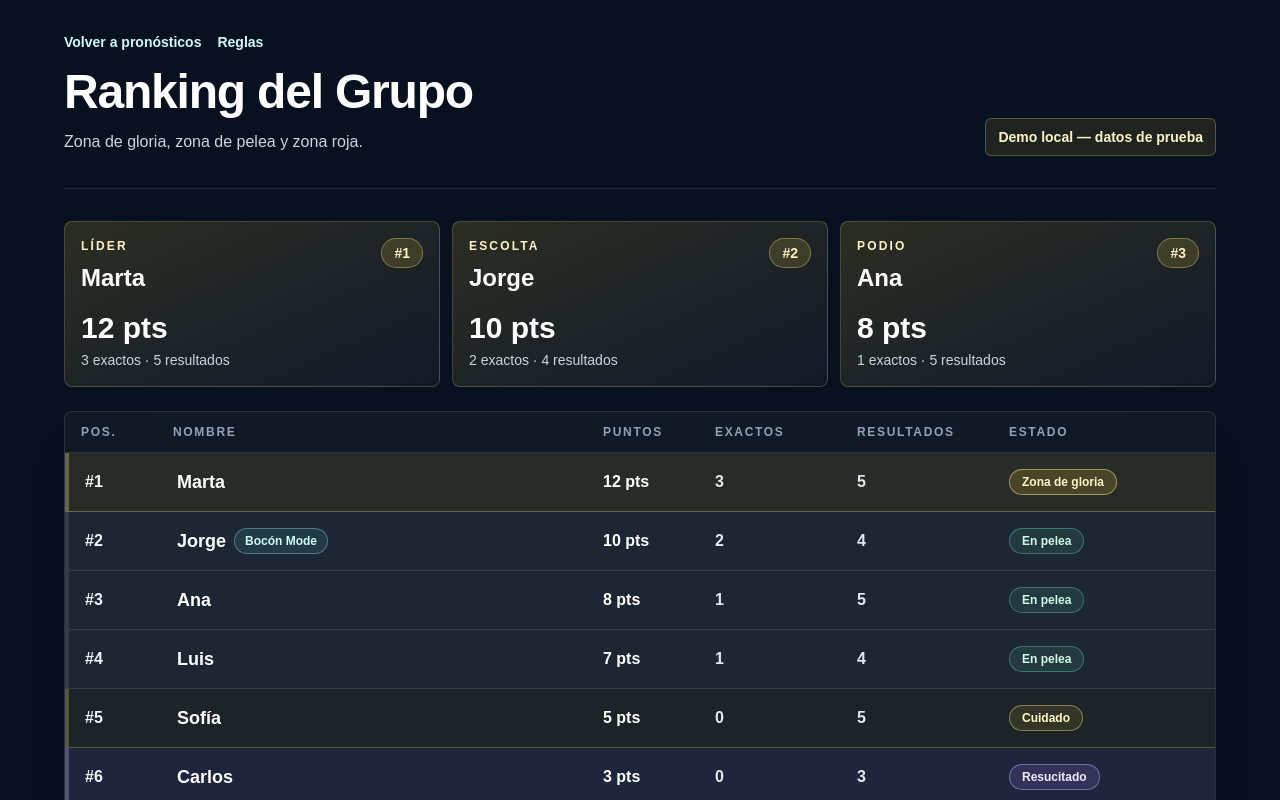
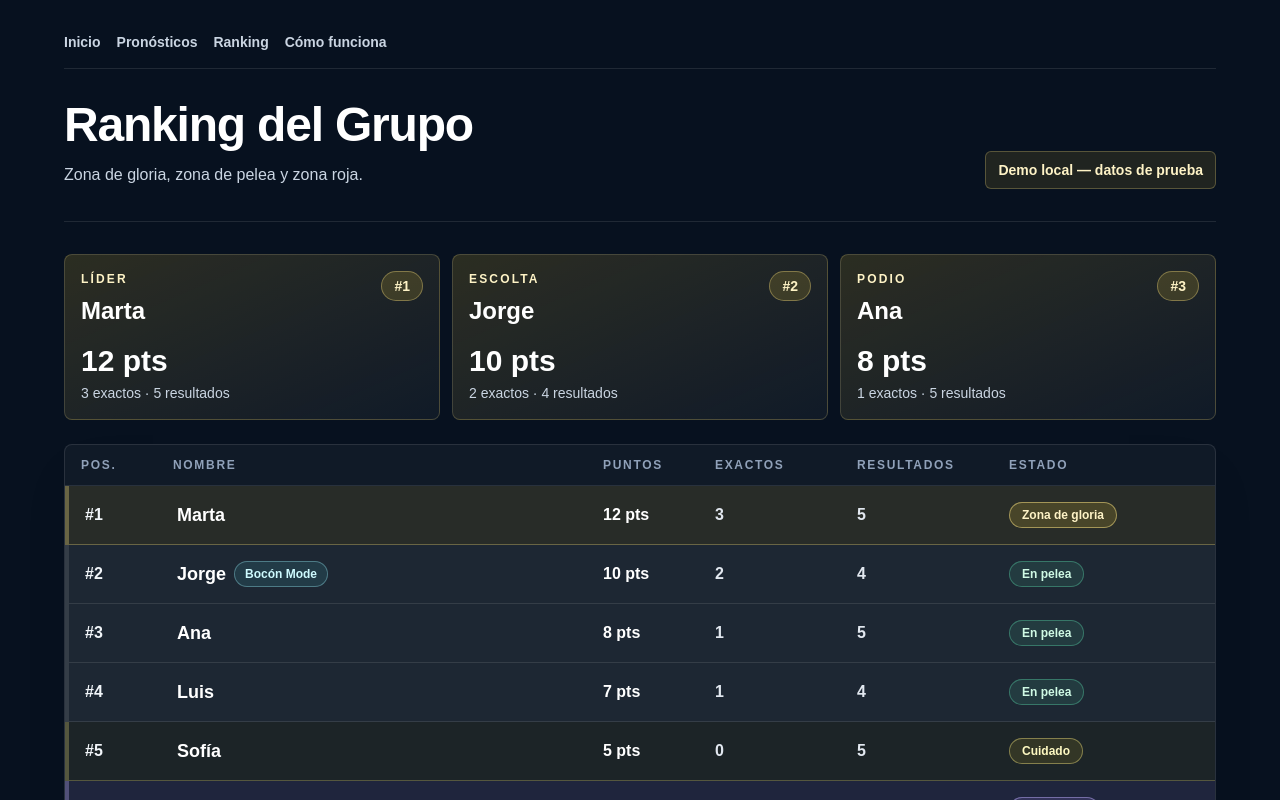
Before and after one commit to DFLghub/futbolweb-app, a Next.js app: page /ranking in a window 1280 px wide. Shown: the top 800 px of the page. Built offline with nearby package versions, Linux system fonts and the light colour scheme.

Commit message:
Add consistent navigation across pages

```diff
--- a/app/match/[slug]/predict/page.tsx
+++ b/app/match/[slug]/predict/page.tsx
@@ -1,4 +1,5 @@
 import Link from "next/link";
+import SimpleNav from "@/components/SimpleNav";
 
 type PredictPageProps = {
   params: Promise<{
@@ -20,7 +21,10 @@ export default async function PredictPage({ params }: PredictPageProps) {
 
   return (
     <main className="min-h-screen bg-[#07111f] px-5 py-8 text-white md:px-10">
-      <div className="mx-auto flex min-h-[calc(100vh-4rem)] max-w-4xl items-center">
+      <div className="mx-auto max-w-4xl">
+        <SimpleNav />
+
+        <div className="flex min-h-[calc(100vh-8rem)] items-center">
           <section className="w-full rounded-lg border border-white/10 bg-white/[0.06] p-6 shadow-xl shadow-black/10 md:p-8">
             <div className="mb-6 inline-flex rounded-full border border-cyan-300/20 bg-cyan-300/10 px-3 py-1 text-sm font-semibold text-cyan-100">
               Modo Mundial demo
@@ -68,6 +72,7 @@ export default async function PredictPage({ params }: PredictPageProps) {
             </div>
           </section>
         </div>
+      </div>
     </main>
   );
 }
--- a/app/page.tsx
+++ b/app/page.tsx
@@ -1,4 +1,5 @@
 import Link from "next/link";
+import SimpleNav from "@/components/SimpleNav";
 
 export default function Home() {
   const matches = [
@@ -18,20 +19,15 @@ export default function Home() {
     <main className="min-h-screen bg-[#07111f] text-white">
       <section className="px-5 py-8 md:px-10">
         <div className="mx-auto max-w-6xl">
-          <nav className="flex items-center justify-between rounded-3xl border border-white/10 bg-white/5 px-4 py-3">
+          <header className="flex flex-col gap-4 rounded-3xl border border-white/10 bg-white/5 px-4 py-3 sm:flex-row sm:items-center sm:justify-between">
             <div className="flex items-center gap-3">
               <div className="flex h-10 w-10 items-center justify-center rounded-2xl border border-blue-400/50 bg-blue-500/10 font-black">
                 FW
               </div>
               <span className="font-semibold">futbolweb.app</span>
             </div>
-            <div className="flex items-center gap-4 text-sm text-slate-300">
-              <Link className="hover:text-white" href="/rules">
-                Cómo funciona
-              </Link>
-              <a className="hover:text-white" href="#join">Acceso temprano</a>
-            </div>
-          </nav>
+            <SimpleNav compact />
+          </header>
 
           <div className="grid items-center gap-10 py-16 md:grid-cols-2 md:py-24">
             <div>
@@ -65,7 +61,7 @@ export default function Home() {
                   Ver ranking
                 </Link>
                 <Link className="ml-2 font-semibold text-blue-100 hover:text-white" href="/rules">
-                  Reglas
+                  Cómo funciona
                 </Link>
               </p>
             </div>
--- a/app/ranking/page.tsx
+++ b/app/ranking/page.tsx
@@ -1,27 +1,15 @@
-import Link from "next/link";
 import RankingTable from "@/components/RankingTable";
+import SimpleNav from "@/components/SimpleNav";
 import { mockRankingParticipants } from "@/lib/mock-ranking-data";
 
 export default function RankingPage() {
   return (
     <main className="min-h-screen bg-[#07111f] px-5 py-8 text-white md:px-10">
       <div className="mx-auto max-w-6xl">
+        <SimpleNav />
+
         <header className="flex flex-col gap-5 border-b border-white/10 pb-8 md:flex-row md:items-end md:justify-between">
           <div>
-            <div className="mb-4 flex flex-wrap gap-x-4 gap-y-2">
-              <Link
-                className="inline-flex text-sm font-semibold text-cyan-100 transition hover:text-cyan-50"
-                href="/today"
-              >
-                Volver a pronósticos
-              </Link>
-              <Link
-                className="inline-flex text-sm font-semibold text-cyan-100 transition hover:text-cyan-50"
-                href="/rules"
-              >
-                Reglas
-              </Link>
-            </div>
             <h1 className="text-4xl font-black tracking-tight md:text-5xl">Ranking del Grupo</h1>
             <p className="mt-3 max-w-2xl text-base leading-7 text-slate-300">
               Zona de gloria, zona de pelea y zona roja.
--- a/app/rules/page.tsx
+++ b/app/rules/page.tsx
@@ -1,4 +1,5 @@
 import Link from "next/link";
+import SimpleNav from "@/components/SimpleNav";
 
 const sections = [
   {
@@ -52,7 +53,7 @@ const sections = [
     title: "WhatsApp primero",
     items: [
       "La conversación vive en WhatsApp.",
-      "FutbolWeb.app organiza partidos, ranking y reglas.",
+      "FutbolWeb.app organiza partidos, ranking y cómo funciona.",
       "No estamos creando chat propio.",
     ],
   },
@@ -103,13 +104,9 @@ export default function RulesPage() {
   return (
     <main className="min-h-screen bg-[#07111f] px-5 py-8 text-white md:px-10">
       <div className="mx-auto max-w-5xl">
+        <SimpleNav />
+
         <header className="border-b border-white/10 pb-8">
-          <Link
-            className="mb-5 inline-flex text-sm font-semibold text-cyan-100 transition hover:text-cyan-50"
-            href="/"
-          >
-            Volver al inicio
-          </Link>
           <p className="mb-3 inline-flex rounded-full border border-cyan-300/20 bg-cyan-300/10 px-3 py-1 text-sm font-semibold text-cyan-100">
             Oráculo Futbolero
           </p>
--- a/app/today/page.tsx
+++ b/app/today/page.tsx
@@ -1,5 +1,5 @@
-import Link from "next/link";
 import MatchCard from "@/components/MatchCard";
+import SimpleNav from "@/components/SimpleNav";
 import { mockMatches } from "@/lib/mock-football-data";
 
 export default function TodayPage() {
@@ -12,6 +12,8 @@ export default function TodayPage() {
   return (
     <main className="min-h-screen bg-[#07111f] px-5 py-8 text-white md:px-10">
       <div className="mx-auto max-w-5xl">
+        <SimpleNav />
+
         <header className="flex flex-col gap-5 border-b border-white/10 pb-8 md:flex-row md:items-end md:justify-between">
           <div>
             <p className="mb-3 inline-flex rounded-full border border-cyan-300/20 bg-cyan-300/10 px-3 py-1 text-sm font-semibold text-cyan-100">
@@ -23,20 +25,6 @@ export default function TodayPage() {
             <p className="mt-3 max-w-2xl text-base leading-7 text-slate-300">
               Elige tus pronósticos antes del cierre y comparte el reto con tu grupo.
             </p>
-            <div className="mt-4 flex flex-wrap gap-x-4 gap-y-2">
-              <Link
-                className="inline-flex text-sm font-bold text-cyan-100 transition hover:text-cyan-50"
-                href="/ranking"
-              >
-                Ver ranking
-              </Link>
-              <Link
-                className="inline-flex text-sm font-bold text-cyan-100 transition hover:text-cyan-50"
-                href="/rules"
-              >
-                Cómo funciona
-              </Link>
-            </div>
           </div>
           <div className="w-fit rounded-md border border-amber-200/25 bg-amber-300/10 px-3 py-2 text-sm font-bold text-amber-100">
             Demo local — datos de prueba
--- /dev/null
+++ b/components/SimpleNav.tsx
@@ -0,0 +1,35 @@
+import Link from "next/link";
+
+const navItems = [
+  { href: "/", label: "Inicio" },
+  { href: "/today", label: "Pronósticos" },
+  { href: "/ranking", label: "Ranking" },
+  { href: "/rules", label: "Cómo funciona" },
+];
+
+type SimpleNavProps = {
+  compact?: boolean;
+};
+
+export default function SimpleNav({ compact = false }: SimpleNavProps) {
+  return (
+    <nav
+      aria-label="Navegación principal"
+      className={
+        compact
+          ? "flex flex-wrap items-center gap-x-4 gap-y-2 text-sm font-semibold text-slate-300"
+          : "mb-8 flex flex-wrap items-center gap-x-4 gap-y-2 border-b border-white/10 pb-4 text-sm font-semibold text-slate-300"
+      }
+    >
+      {navItems.map((item) => (
+        <Link
+          key={item.href}
+          className="transition hover:text-white"
+          href={item.href}
+        >
+          {item.label}
+        </Link>
+      ))}
+    </nav>
+  );
+}
```
Lines whose indentation alone changed are shown as unchanged.
